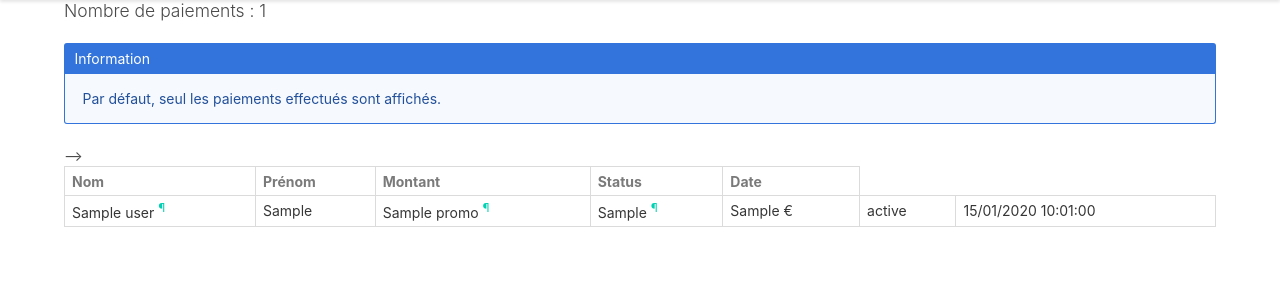
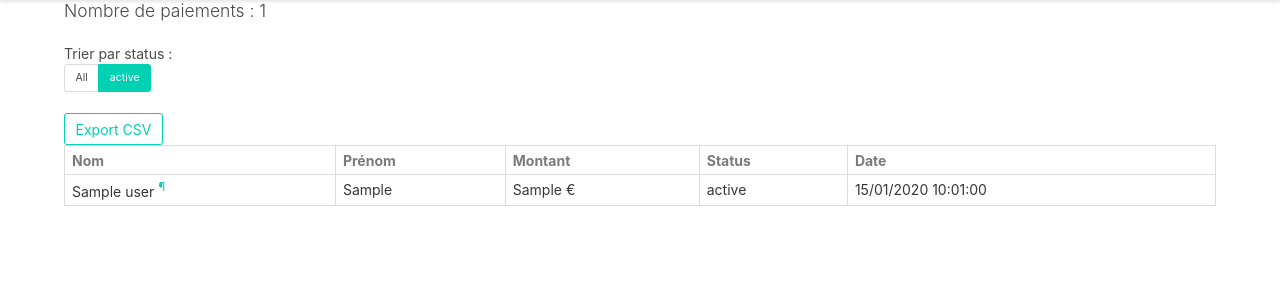
Before and after one commit to 24eme/paybox-admin, a PHP site: template templates/produit-user.phtml in a window 1280 px wide. Shown: the part 49-349 px from the top of the page. Run offline with PHP 8.4, Linux system fonts and the light colour scheme; the template is opened without the code that fills it: most values are stand-ins (such as "Sample title", 1, 10 or a date in 2020).

Commit message:
tweak html page

```diff
--- a/templates/produit-user.phtml
+++ b/templates/produit-user.phtml
@@ -25,6 +25,8 @@
 
 <div class="container">
 
+    <h2 class="subtitle">Nombre de paiements : <?= count($users) ?></h2>
+
 	<?php if (empty($users)): ?>
         <article class="message is-warning">
             <div class="message-header">
@@ -35,8 +37,6 @@
             </div>
         </article>
 	<?php endif; ?>
-
-    <h2 class="subtitle">Nombre de paiements : <?= count($users) ?></h2>
 
 	<?php if (!isset($args['status'])): ?>
         <article class="message is-info">
@@ -49,29 +49,25 @@
         </article>
 	<?php endif; ?>
 
-    <!--	Trier par status :-->
-    <!--	<div class="tabs is-toggle is-small">-->
-    <!--		<ul>-->
-    <!--			<li --><? //= (!isset($args['status'])) ? 'class=is-active' : '' ?><!-->
-    <a-->
-        <!--					href="-->
-		<? //= $router->pathFor('promo', ['promo' => $args['promo']]) ?><!--">ALL</a></li>-->
-        <!--			--><?php
-		//			if (!empty($statuses)):
-		//				foreach ($statuses as $s): ?>
-        <!--					<li --><?php //if ($s['y_status'] == $args['status']) echo "class='is-active'" ?><!-->
-        -->
-        <!--						<a href="-->
-		<? //= $router->pathFor('promo-status', ['promo' => $args['promo'], 'status' => $s['y_status']]) ?><!--">-->
-        <!--							--><? //= $s['y_status'] ?>
-        <!--						</a></li>-->
-        <!--					--><?php
-		//				endforeach;
-		//			endif; ?>
-        <!--		</ul>-->
-        <!--	</div>-->
-        <!--	<p><a class="button is-primary is-outlined"-->
-        <!--	      href="--><? //= $router->pathFor('promo-status-csv', $routeArgsCsv) ?><!--">Export CSV</a></p>-->
+    Trier par status :
+    <div class="tabs is-toggle is-small">
+        <ul>
+            <li <?= (!isset($args['status'])) ? 'class=is-active' : '' ?>>
+                <a href="#">All</a>
+            </li>
+			<?php
+			if (!empty($statuses)):
+				foreach ($statuses as $s): ?>
+                    <li <?php if ($s['y_status'] === $args['status']) echo "class='is-active'" ?>>
+                        <a href="?status=<?= $s['y_status'] ?>">
+							<?= strtolower($s['y_status']) ?>
+                        </a>
+                    </li>
+				<?php endforeach;
+			endif; ?>
+        </ul>
+    </div>
+    <p><a class="button is-primary is-outlined" href="#">Export CSV</a></p>
 
         <table class="table is-striped is-narrow is-bordered">
             <thead>
@@ -89,11 +85,6 @@
                     <td><?= $paiement['c_nom'] ?> <sup><a href="/user/<?= $paiement['c_pk'] ?>"
                                                           title="Voir sa fiche">&para;</a></sup></td>
                     <td><?= $paiement['c_prenom'] ?></td>
-                    <td><?= str_replace('_', ' ', $paiement['promo']) ?> <sup><a href="/promo/<?= $paiement['promo'] ?>"
-                                                                                 title="Voir sa promo">&para;</a></sup>
-                    </td>
-                    <td><?= trim($paiement['p_libelle']) ?> <sup><a href="/produit/<?= $paiement['p_pk'] ?>"
-                                                                    title="Voir le produit">&para;</a></sup></td>
                     <td><?= $paiement['p_montant'] ?> €</td>
                     <td><?= $paiement['y_status'] ?></td>
                     <td><?= date('d/m/Y H:m:i', strtotime($paiement['y_date'])) ?></td>
```
